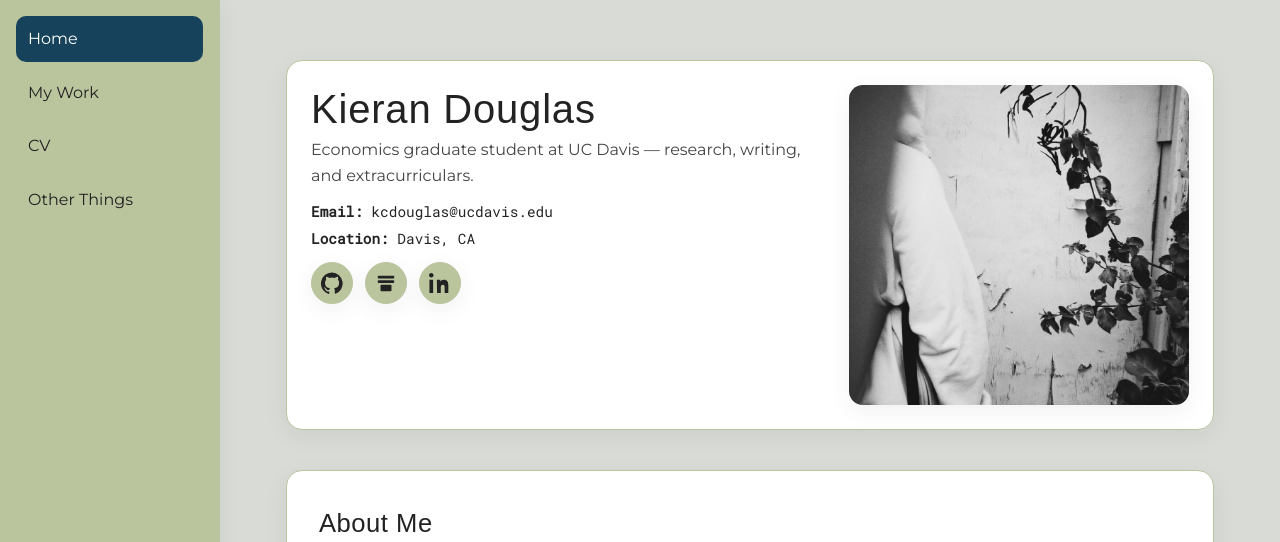
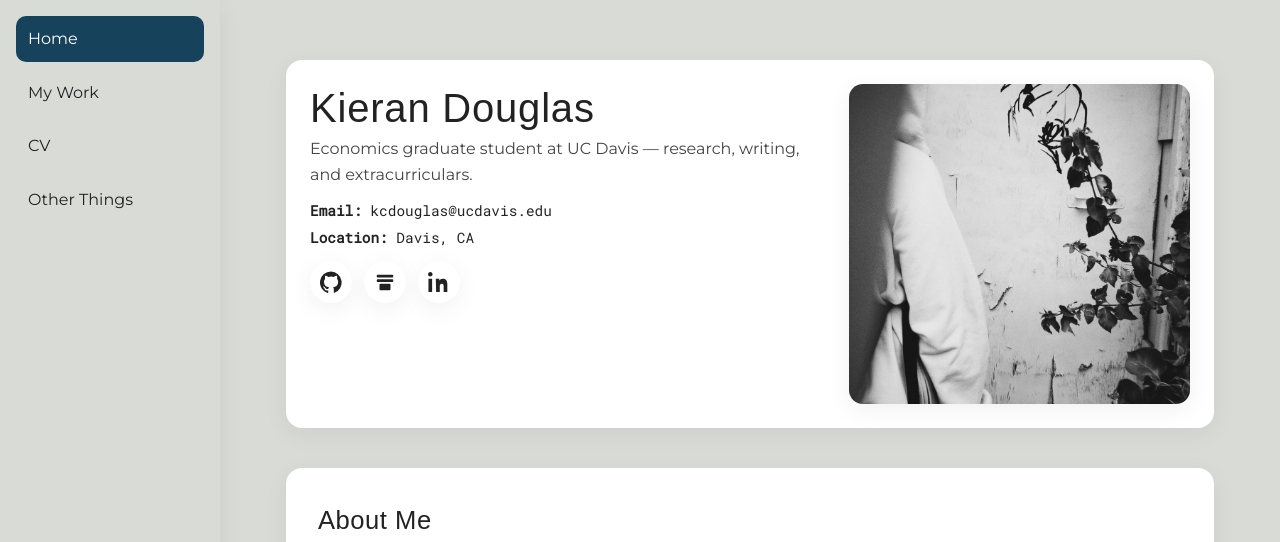
Before and after one commit to KieranCDouglas/kierancdouglas.github.io, a Jekyll site: the page built from index.md, in a window 1280 px wide and 1259 px high. Shown: the top 542 px of the window. Built offline with Jekyll 4.4.1, drawn with Linux system fonts in a browser that asks for light colours; some web fonts are replaced; grey boxes are pictures that could not be loaded.

Commit message:
Update style.css

```diff
--- a/assets/css/style.css
+++ b/assets/css/style.css
@@ -21,8 +21,8 @@
   --text: #222222;
   --muted: #222222;
   --surface: #ffffff;   /* cards/content */
-  --surface-2: #BAC49D; /* sidebar/track */
-  --border: #BAC49D;
+  --surface-2: # #FEFBEA; /* sidebar/track */
+  --border: # #FEFBEA;
 
   /* Accent for buttons/toggle in LIGHT */
   --brand: #16425B;     /* active sidebar & toggle thumb */
```
